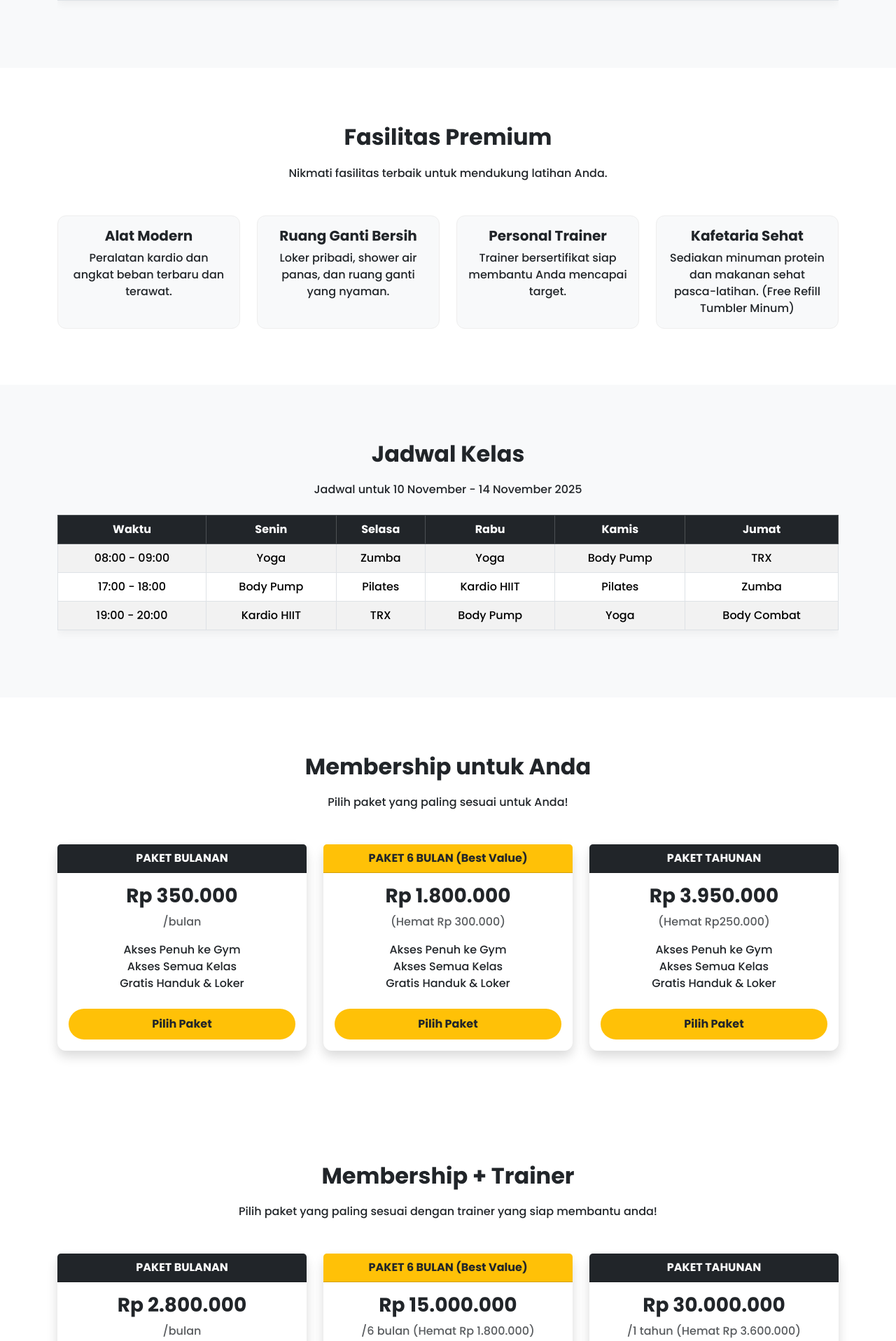
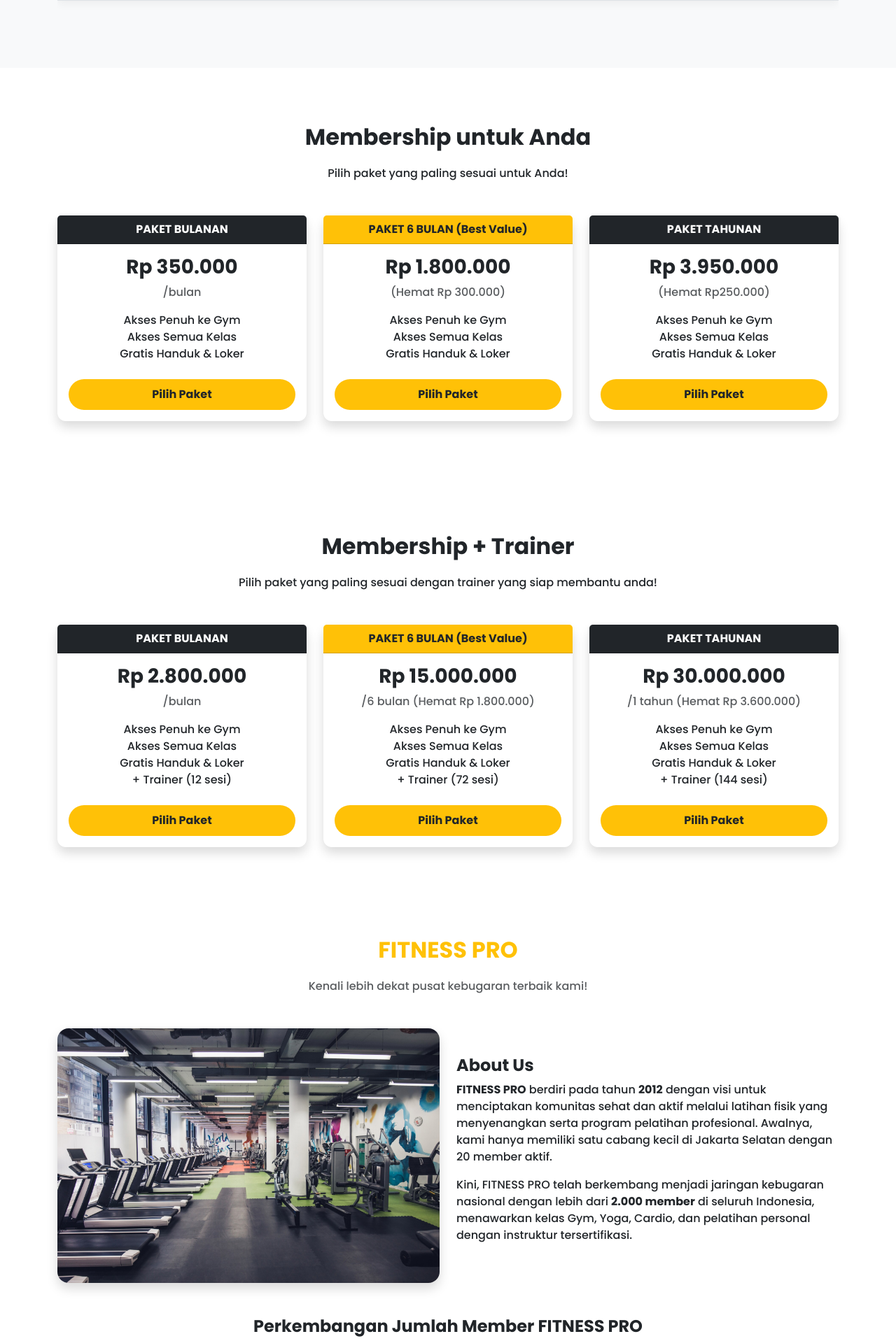
Before and after one commit to yogatamaRadik/BootStrap_CSSFrameWork_Revision, a PHP site: page / in a window 1280 px wide. Shown: the part 2761-4678 px from the top of the page at 70% size. Run offline with PHP 8.4, Linux system fonts and the light colour scheme.

Commit message:
Berhasil

```diff
--- a/LatihanBootstrap.html
+++ b/LatihanBootstrap.html
@@ -46,8 +46,6 @@
             </div>
         </div>
     </nav>
-
-
 
     <!-- MAIN CONTENT -->
     <main>
--- a/index.php
+++ b/index.php
@@ -42,8 +42,6 @@
             <h4 class="fw-bold mb-3">Perkembangan Jumlah Member FITNESS PRO</h4>
             <canvas id="memberChart" height="100"></canvas>
         </div>
-        </div>
-        </section>
 
         <script src="https://cdn.jsdelivr.net/npm/chart.js"></script>
         <script>
--- a/pendaftaran_section.php
+++ b/pendaftaran_section.php
@@ -59,7 +59,7 @@
         </section>
 
         <!-- PENDAFTARAN SECTION DENGAN TRAINER -->
-        <section id="pendaftaran" class="bg-white text-center">
+        <section id="pendaftaran_trainer" class="bg-white text-center">
             <div class="container">
                 <h2>Membership + Trainer</h2>
                 <p>Pilih paket yang paling sesuai dengan trainer yang siap membantu anda!</p>
--- a/program_section.php
+++ b/program_section.php
@@ -113,99 +113,3 @@
                 </div>
             </div>
         </section>
-
-        <!-- FASILITAS SECTION -->
-        <section id="fasilitas" class="bg-white">
-            <div class="container text-center">
-                <h2>Fasilitas Premium</h2>
-                <p>Nikmati fasilitas terbaik untuk mendukung latihan Anda.</p>
-
-                <div class="row g-4 mt-4">
-                    <div class="col-md-3">
-                        <div class="card card-fasilitas h-100">
-                            <div class="card-body">
-                                <h5 class="card-title">Alat Modern</h5>
-                                <p class="card-text">Peralatan kardio dan angkat beban terbaru dan terawat.</p>
-                            </div>
-                        </div>
-                    </div>
-
-                    <div class="col-md-3">
-                        <div class="card card-fasilitas h-100">
-                            <div class="card-body">
-                                <h5 class="card-title">Ruang Ganti Bersih</h5>
-                                <p class="card-text">Loker pribadi, shower air panas, dan ruang ganti yang nyaman.</p>
-                            </div>
-                        </div>
-                    </div>
-
-                    <div class="col-md-3">
-                        <div class="card card-fasilitas h-100">
-                            <div class="card-body">
-                                <h5 class="card-title">Personal Trainer</h5>
-                                <p class="card-text">Trainer bersertifikat siap membantu Anda mencapai target.</p>
-                            </div>
-                        </div>
-                    </div>
-
-                    <div class="col-md-3">
-                        <div class="card card-fasilitas h-100">
-                            <div class="card-body">
-                                <h5 class="card-title">Kafetaria Sehat</h5>
-                                <p class="card-text">Sediakan minuman protein dan makanan sehat pasca-latihan. (Free
-                                    Refill Tumbler Minum)</p>
-                            </div>
-                        </div>
-                    </div>
-                </div>
-            </div>
-        </section>
-
-        <!-- JADWAL SECTION -->
-        <section id="jadwal" class="bg-light text-center">
-            <div class="container">
-                <h2>Jadwal Kelas</h2>
-                <p>Jadwal untuk 10 November - 14 November 2025</p>
-
-                <div class="table-responsive mt-4">
-                    <table class="table table-bordered table-striped align-middle">
-                        <thead class="table-dark">
-                            <tr>
-                                <th>Waktu</th>
-                                <th>Senin</th>
-                                <th>Selasa</th>
-                                <th>Rabu</th>
-                                <th>Kamis</th>
-                                <th>Jumat</th>
-                            </tr>
-                        </thead>
-                        <tbody>
-                            <tr>
-                                <td>08:00 - 09:00</td>
-                                <td>Yoga</td>
-                                <td>Zumba</td>
-                                <td>Yoga</td>
-                                <td>Body Pump</td>
-                                <td>TRX</td>
-                            </tr>
-                            <tr>
-                                <td>17:00 - 18:00</td>
-                                <td>Body Pump</td>
-                                <td>Pilates</td>
-                                <td>Kardio HIIT</td>
-                                <td>Pilates</td>
-                                <td>Zumba</td>
-                            </tr>
-                            <tr>
-                                <td>19:00 - 20:00</td>
-                                <td>Kardio HIIT</td>
-                                <td>TRX</td>
-                                <td>Body Pump</td>
-                                <td>Yoga</td>
-                                <td>Body Combat</td>
-                            </tr>
-                        </tbody>
-                    </table>
-                </div>
-            </div>
-        </section>
```
Also changed, not shown: koneksi.php (deleted).
